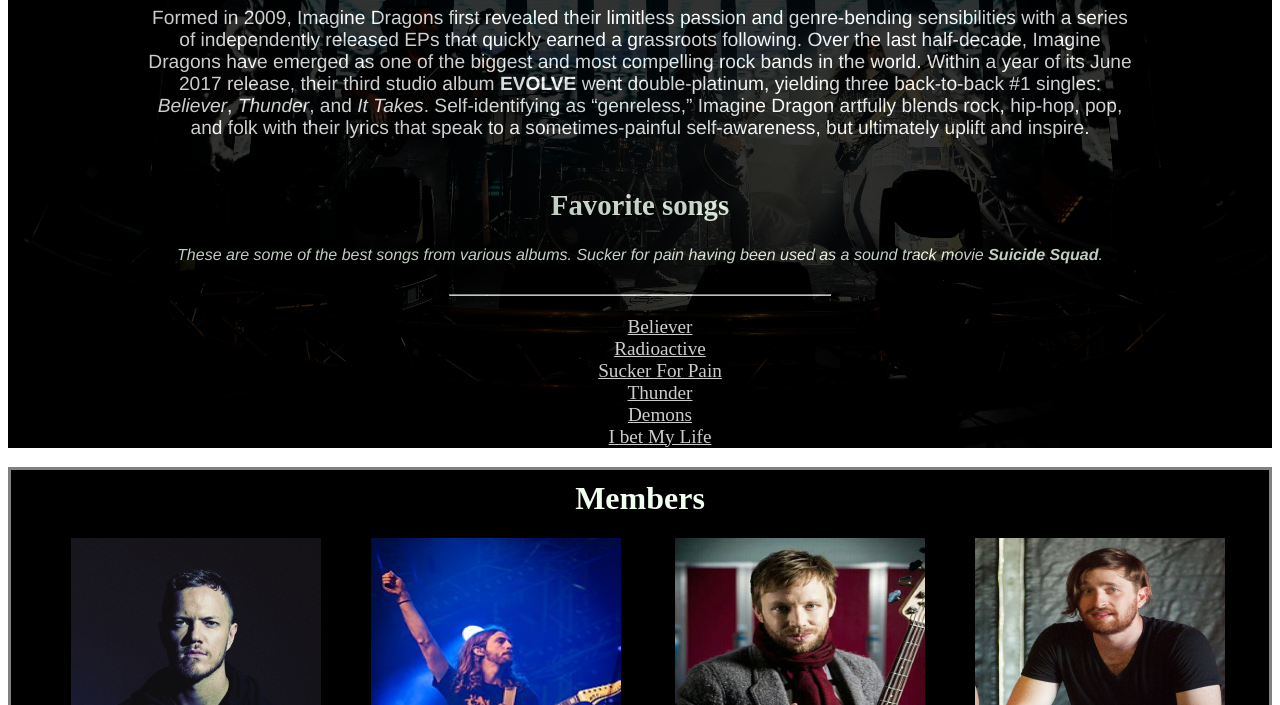
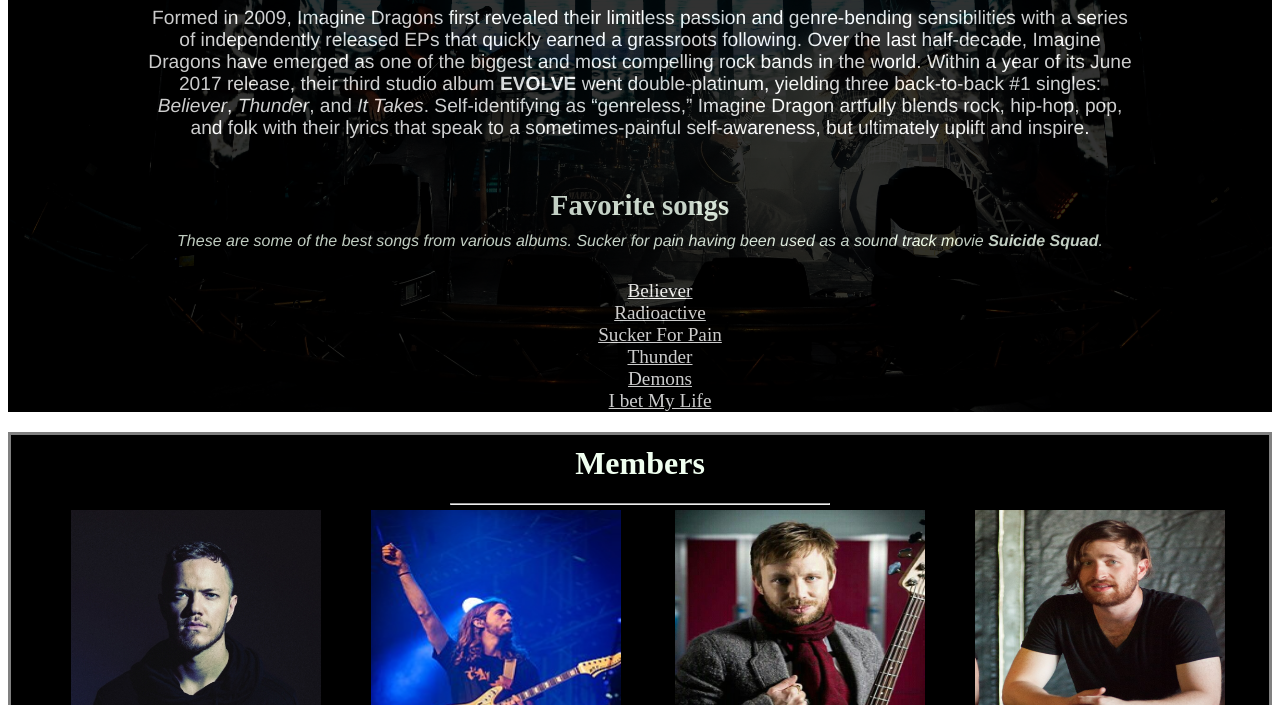
Before and after one commit to FredrickWambua/favoriteband, a plain HTML site: page index.html in a window 1280 px wide. Shown: the part 475-1180 px from the top of the page. Drawn offline with Linux system fonts and the light colour scheme.

Commit message:
removed 'hr' tag on h2(favorite)  and added on h2(members)

```diff
--- a/index.css
+++ b/index.css
@@ -56,7 +56,7 @@ p{
 .favorite h2{
     color: honeydew;
     margin-top: 40px;
-    margin-bottom: 10pxg;
+    margin-bottom: 10px;
 }
 
 .favorite p{
--- a/index.html
+++ b/index.html
@@ -34,7 +34,7 @@
                 <h2>Favorite songs</h2>
                 <p>These are some of the best songs from various albums. Sucker for pain having been used as a sound track
                 movie <strong>Suicide Squad</strong>.
-                </p><hr>
+                </p>
 
                 <ul class="overflow">
                     <li><a href="https://youtu.be/7wtfhZwyrcc" target="_blank">Believer</a></li>
@@ -49,7 +49,7 @@
 
     </div>
     <div class="boxed">
-        <h1>Members</h1>
+        <h1>Members</h1><hr>
         <div class="article">
             <div class="spacing">
                 <img src="images/Dan-Reynolds.jpg" height="300" width="250" alt="Dan Reynold's photo">
```
